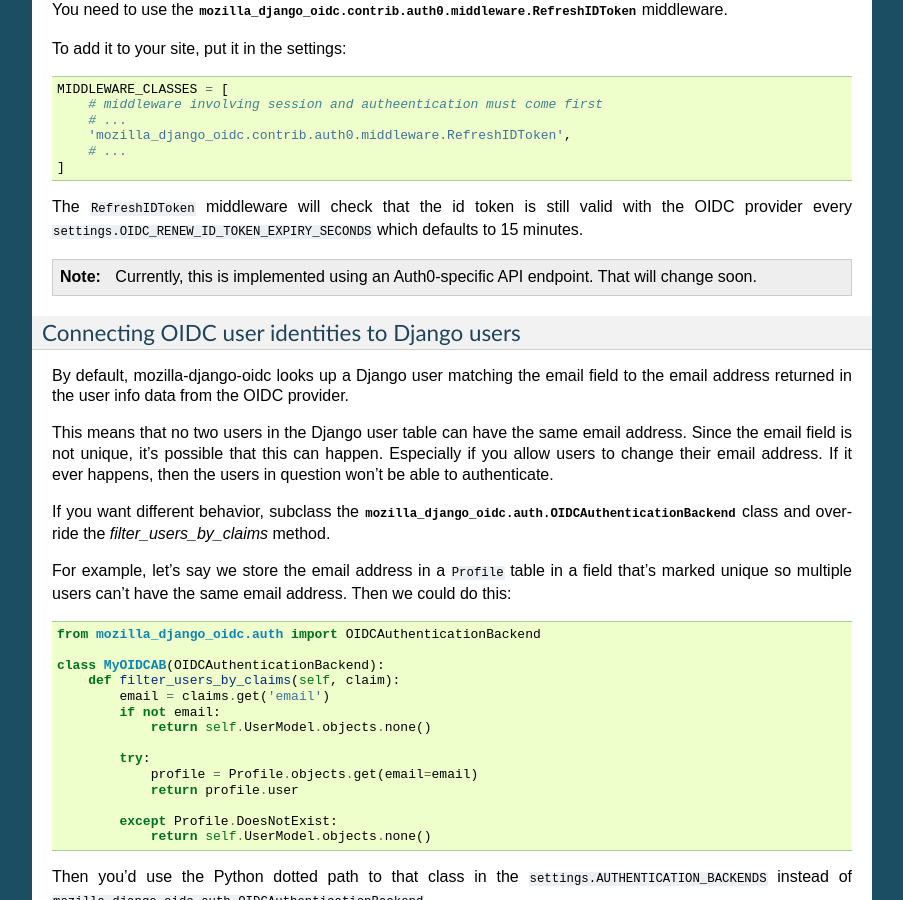
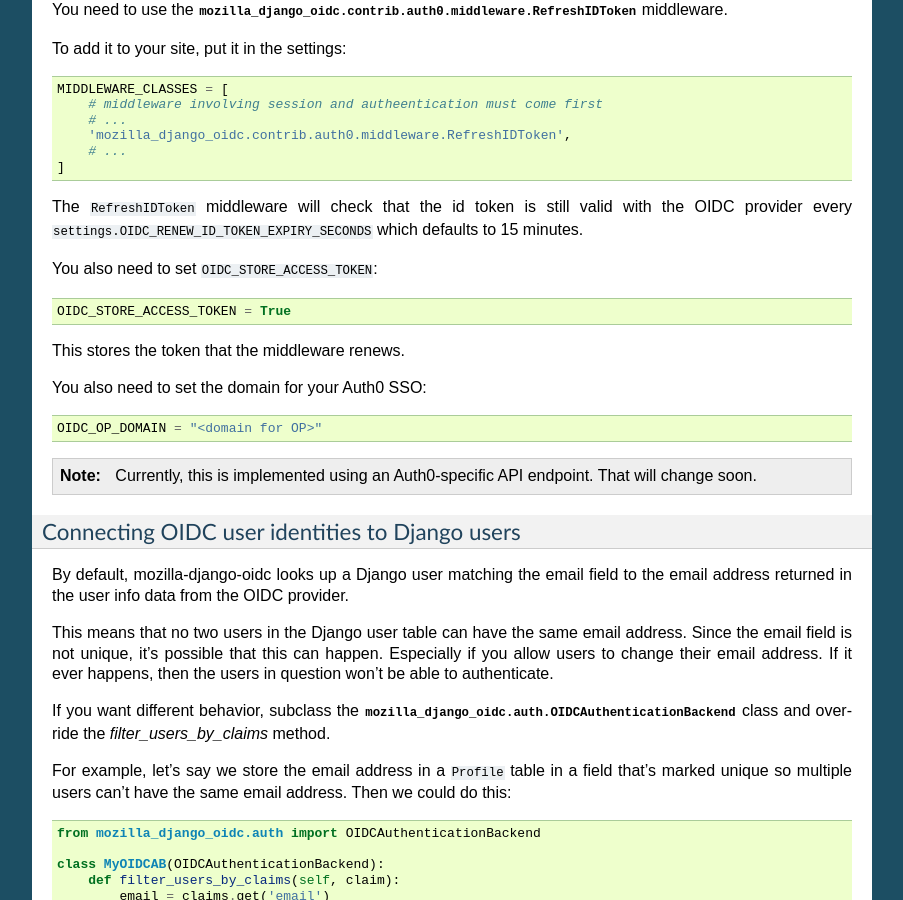
Before and after one commit to mozilla/mozilla-django-oidc, a Sphinx documentation site: the page built from docs/installation.rst, in a window 1280 px wide and 900 px high, scrolled down 2756 px. Shown: the whole window, without its empty margins (198-1101 px from the left). Built offline with Sphinx 7.4.7, drawn with Linux system fonts in a browser that asks for light colours.

Commit message:
Fix middleware docs
The docs were missing two additional things you had to have in your settings.
This adds them.

```diff
--- a/docs/installation.rst
+++ b/docs/installation.rst
@@ -203,6 +203,18 @@
 with the OIDC provider every ``settings.OIDC_RENEW_ID_TOKEN_EXPIRY_SECONDS``
 which defaults to 15 minutes.
 
+You also need to set ``OIDC_STORE_ACCESS_TOKEN``::
+
+    OIDC_STORE_ACCESS_TOKEN = True
+
+
+This stores the token that the middleware renews.
+
+You also need to set the domain for your Auth0 SSO::
+
+    OIDC_OP_DOMAIN = "<domain for OP>"
+
+
 .. note::
    Currently, this is implemented using an Auth0-specific API endpoint. That
    will change soon.
```
